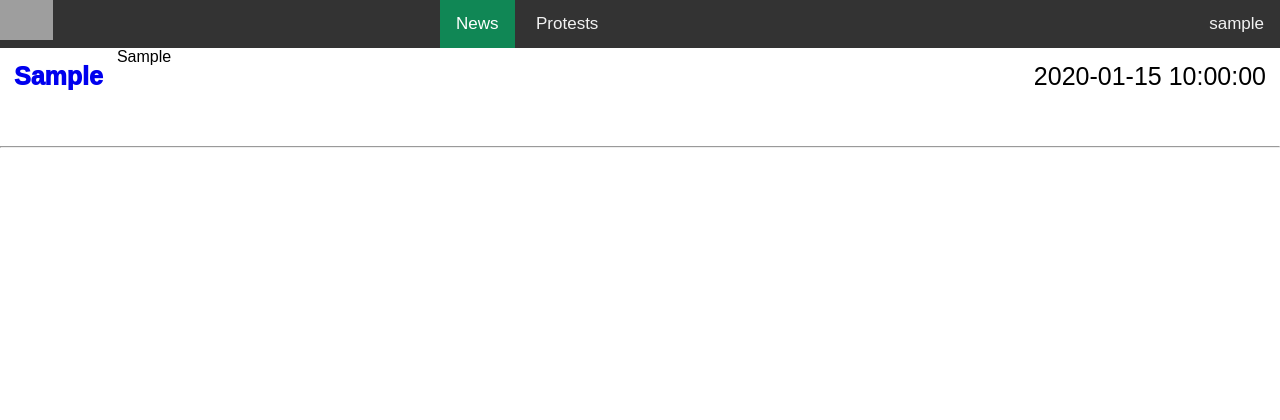
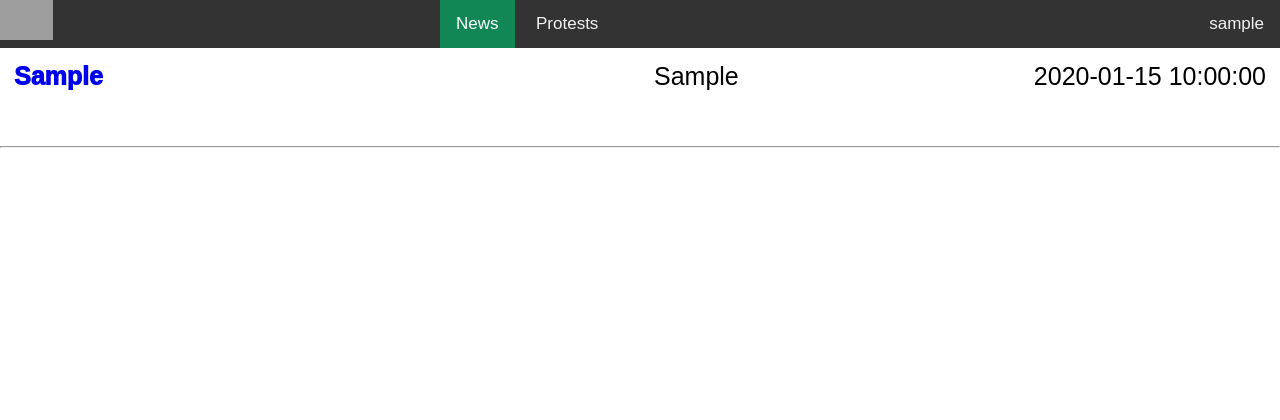
Before and after one commit to AyushmaanAggarwal/CalHacks-9.0, a Flask app: a page that uses templates/news.html in a window 1280 px wide. Shown: the top 420 px of the page. Run offline with Flask 2, Linux system fonts and the light colour scheme; a user stored in the database is signed in; tables that the repository leaves empty hold one stand-in row (values such as "Sample post"); grey boxes are pictures that could not be loaded.

Commit message:
Fixed issue with news source formatting

```diff
--- a/static/styles.css
+++ b/static/styles.css
@@ -63,7 +63,7 @@ body {
     font-weight: 1000;
     padding: 14px 14px;
   }
-  .news source {
+  .news newssource {
     position: absolute;
     left: 50%;
     font-size: 25px;
--- a/templates/news.html
+++ b/templates/news.html
@@ -7,7 +7,7 @@
 
 <div class="news">
   {% for news in news_list %}
-    <a href="{{news.url}}" target="_blank"><name>{{news.headline}}</name></a> <source>{{news.source}}</source> <date>{{news.date}}</date>
+    <a href="{{news.url}}" target="_blank"><name>{{news.headline}}</name></a> <newssource>{{news.source}}</newssource> <date>{{news.date}}</date>
     <br /><br /><br /><br /><br /><hr />
   {% endfor %}
 </div>
```
